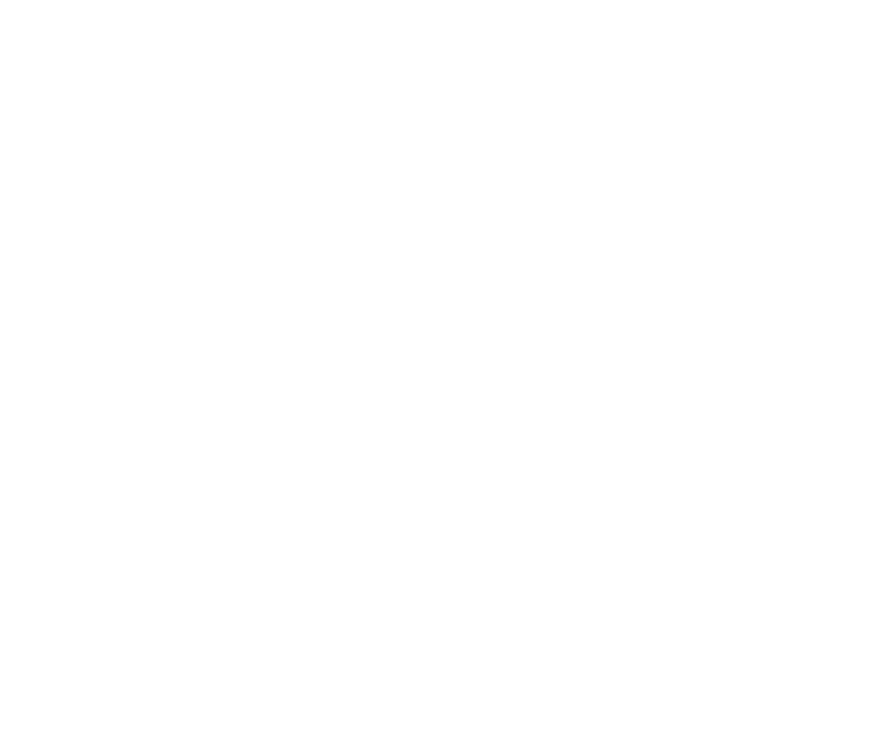
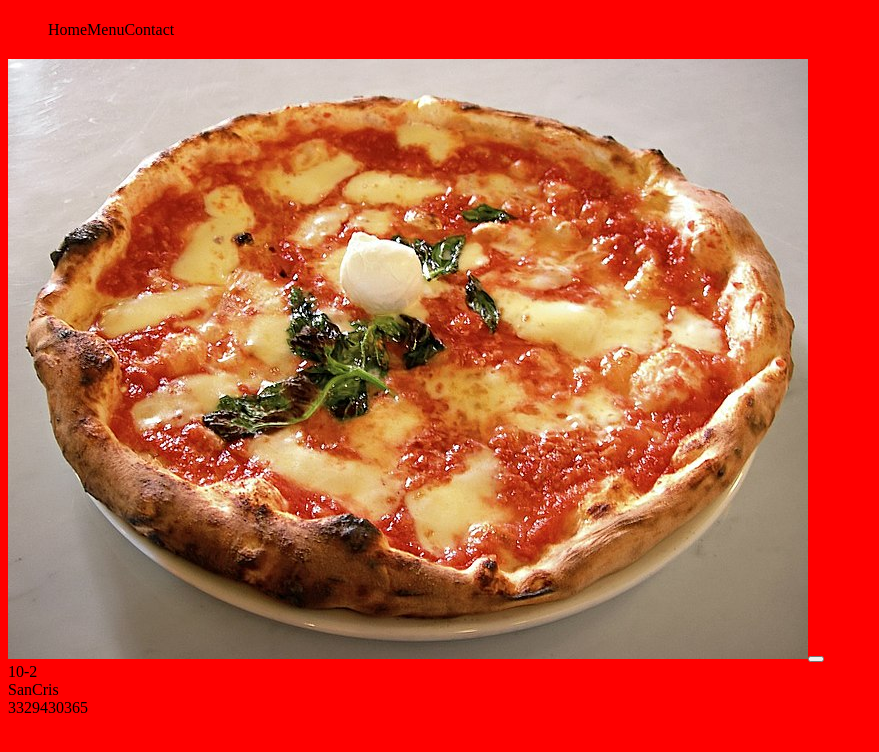
Before and after one commit to hectorgonzalezo/restaurant-page, a website built with webpack: page dist/index.html in a window 1280 px wide. Shown: the whole page, without its empty margins (0-879 px from the left). Built offline with nearby package versions, Linux system fonts and the light colour scheme.

Commit message:
Create module that renders webpage

```diff
--- /dev/null
+++ b/src/createWebpage.js
@@ -0,0 +1,56 @@
+const webpage = (function () {
+    const contentDiv = document.querySelector('#content');
+    const header = document.createElement('header');
+    const main = document.createElement('main');
+    const footer = document.createElement('footer');
+
+
+    //header elements
+    const nameRestaurant = document.createElement('h1');
+    const headerList = document.createElement('ul');
+    //create header menu options object
+    const headerOptions = {};
+    //store each option in object and append it to DOM
+    ['Home', 'Menu', 'Contact'].forEach((option) => {
+        headerOptions[option] = document.createElement('li');
+        headerList.append(option);
+    });
+
+    //main elements
+    const mainText = document.createElement('h2');
+    const pizzaImg = document.createElement('img');
+    pizzaImg.src = './pizza.jpeg';
+    const buttonOrder = document.createElement('button');
+    const infoArea = document.createElement('div');
+    infoArea.classList.add('info-area');
+
+    //infoArea elements
+    const infoHours = document.createElement('div');
+    infoHours.classList.add('hours');
+    infoHours.innerText = '10-2';
+
+    const infoLocation = document.createElement('div');
+    infoLocation.classList.add('location');
+    infoLocation.innerText = 'SanCris';
+
+    const infoPhone = document.createElement('div');
+    infoPhone.classList.add('phone');
+    infoPhone.innerText = '3329430365';
+
+
+
+    function render() {
+        contentDiv.append(header, main, footer);
+        header.append(nameRestaurant, headerList);
+        infoArea.append(infoHours, infoLocation, infoPhone)
+        main.append(mainText, pizzaImg, buttonOrder, infoArea)
+    }
+
+    return {render}
+})();
+
+function renderPage() {
+    webpage.render();
+}
+
+export default renderPage
--- a/src/index.js
+++ b/src/index.js
@@ -1 +1,4 @@
-console.log('sirve')
+import './style.css';
+import renderPage from './createWebpage.js'
+
+renderPage();
--- /dev/null
+++ b/src/style.css
@@ -0,0 +1,3 @@
+body {
+    background-color: red;
+}
--- a/webpack.config.js
+++ b/webpack.config.js
@@ -1,10 +1,19 @@
 const path = require('path');
+const HtmlWebpackPlugin = require('html-webpack-plugin');
 
 module.exports = {
+mode: 'development',
   entry: './src/index.js',
   output: {
     filename: 'main.js',
     path: path.resolve(__dirname, 'dist'),
   },
-	mode: 'development'
+	module: {
+    rules: [
+      {
+        test: /\.css$/i,
+        use: ['style-loader', 'css-loader'],
+      },
+    ],
+  },
 };
```
Also changed, not shown: package.json (+7 -6 lines), dist/index.html, dist/main.js, dist/pizza.jpeg (added), src/pizza.jpeg (added), 1 other file.
